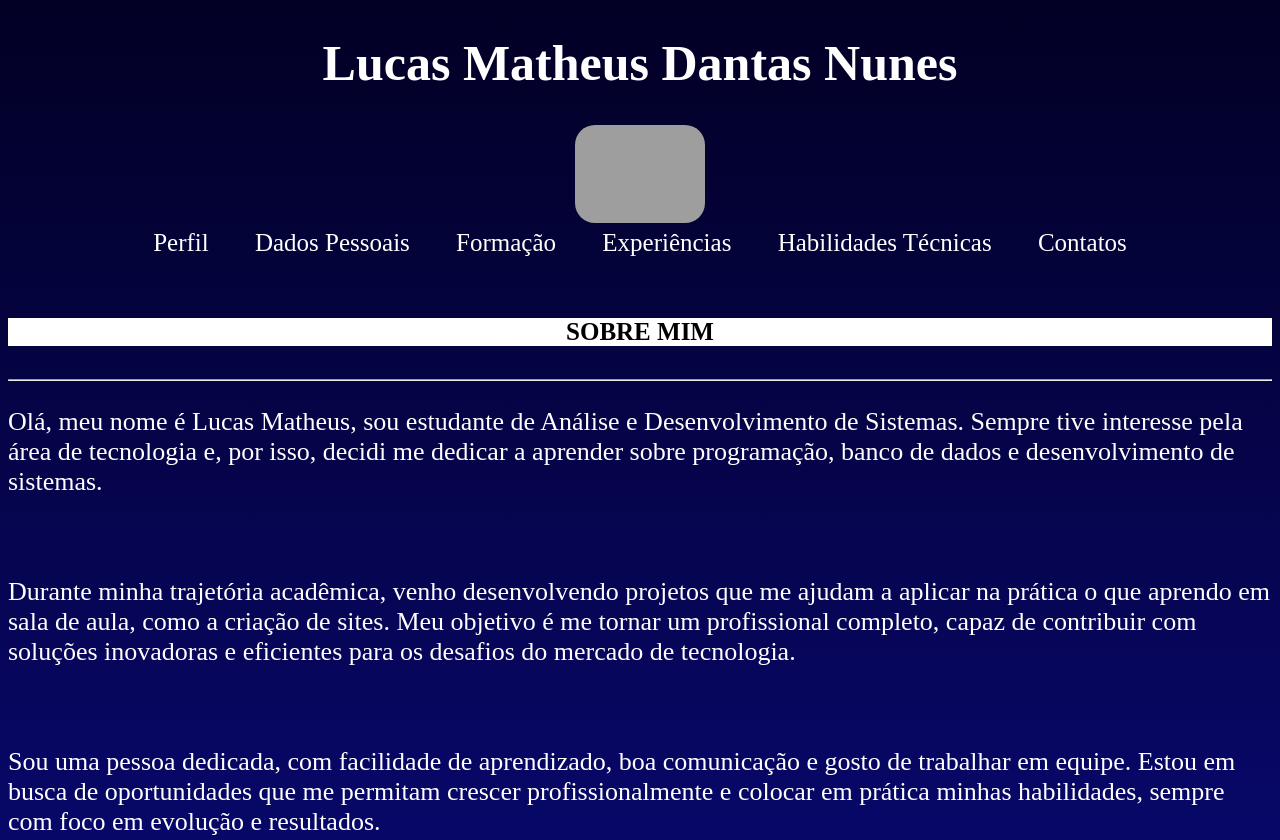
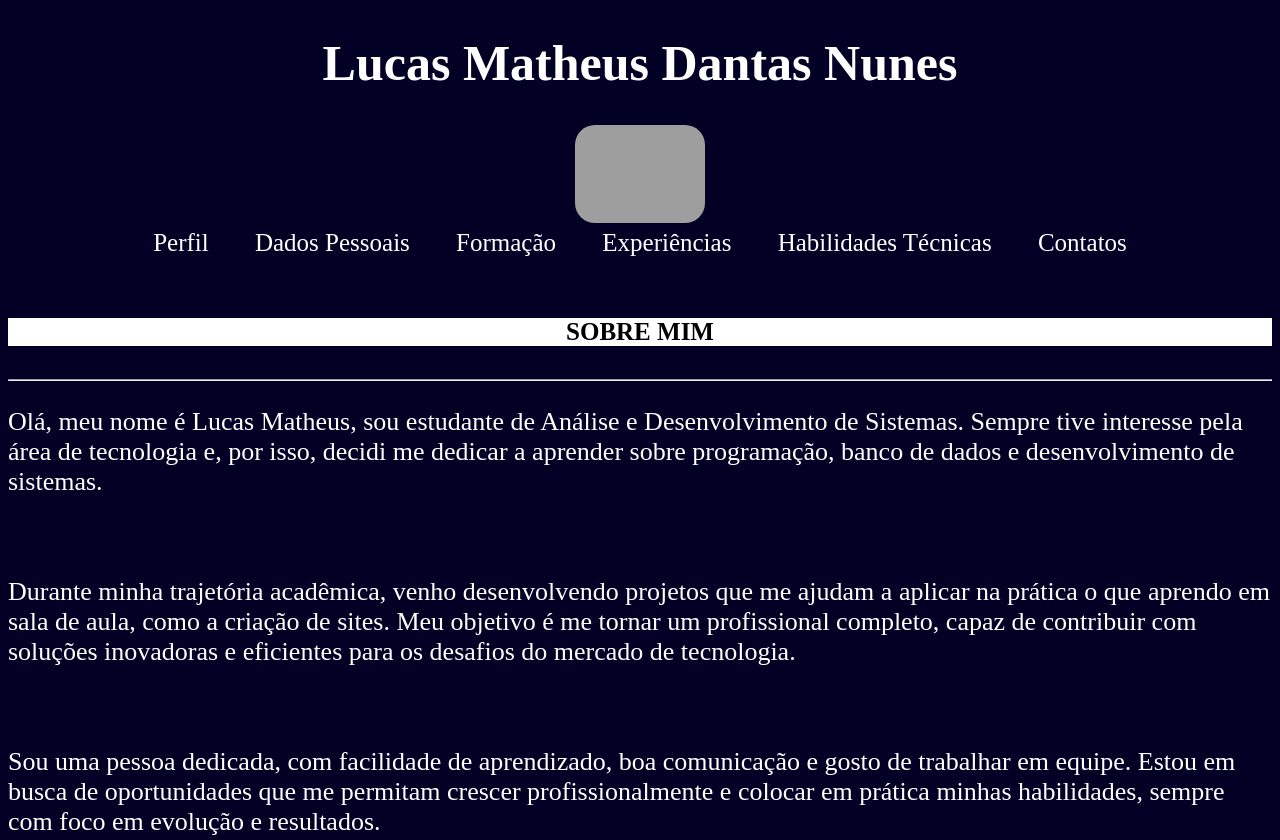
Before and after one commit to lucasmatheus8240/project-lucas, a plain HTML site: page index.html in a window 1280 px wide. Shown: the top 840 px of the page. Drawn offline with Linux system fonts and the light colour scheme; grey boxes are pictures that could not be loaded.

Commit message:
style.css

```diff
--- a/style.css
+++ b/style.css
@@ -5,8 +5,7 @@ body{
     background-position: center;
   	color: white;
     background: #020024;
-    background: linear-gradient(180deg, rgba(2, 0, 36, 1) 0%, rgba(9, 9, 121, 1) 100%, rgba(0, 212, 255, 1) 100%);
-    height: 990px;
+
 }
 
 /*foto de perfil e nome*/
@@ -79,4 +78,5 @@ footer{
   margin-right: 400px;
   border-radius: 12px;
 
+
 }
```
